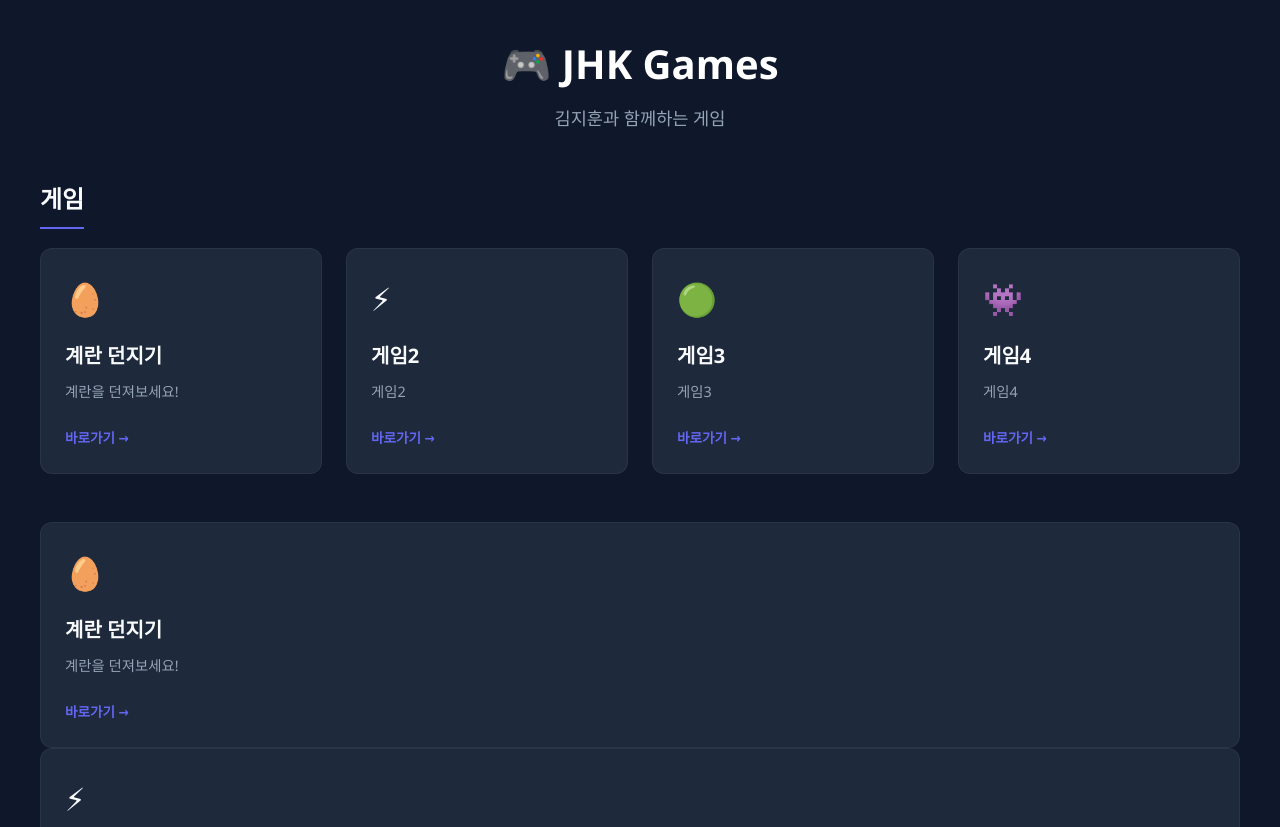
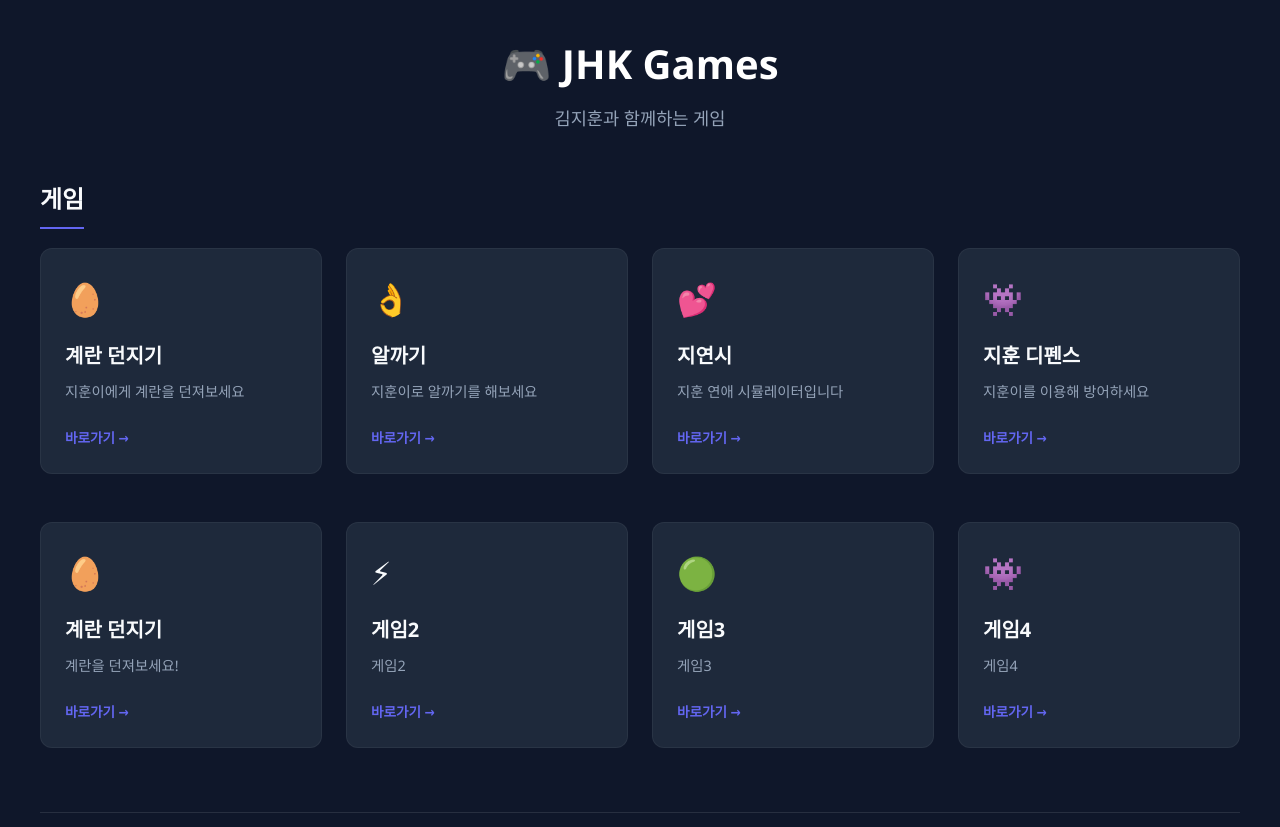
Before and after one commit to jimin0758/JHKGames, a plain HTML site: page index.html in a window 1280 px wide. Shown: the top 827 px of the page. Drawn offline with Linux system fonts and the light colour scheme.

Commit message:
Add files via upload

```diff
--- a/index.html
+++ b/index.html
@@ -148,33 +148,36 @@
         <a href="egg.html" target="_blank" rel="noopener noreferrer" class="card">
           <div class="card-icon">🥚</div>
           <div class="card-title">계란 던지기</div>
-          <div class="card-desc">계란을 던져보세요!</div>
+          <div class="card-desc">지훈이에게 계란을 던져보세요</div>
           <span class="card-link-btn">바로가기 &rarr;</span>
         </a>
 
-        <a href="https://gemini.google.com/" target="_blank" rel="noopener noreferrer" class="card">
-          <div class="card-icon">⚡</div>
-          <div class="card-title">게임2</div>
-          <div class="card-desc">게임2</div>
+        <a href="eggcut.html" target="_blank" rel="noopener noreferrer" class="card">
+          <div class="card-icon">👌</div>
+          <div class="card-title">알까기</div>
+          <div class="card-desc">지훈이로 알까기를 해보세요</div>
           <span class="card-link-btn">바로가기 &rarr;</span>
         </a>
 
-        <a href="https://gemini.google.com/" target="_blank" rel="noopener noreferrer" class="card">
-          <div class="card-icon">🟢</div>
-          <div class="card-title">게임3</div>
-          <div class="card-desc">게임3</div>
+        <a href="love.html" target="_blank" rel="noopener noreferrer" class="card">
+          <div class="card-icon">💕</div>
+          <div class="card-title">지연시</div>
+          <div class="card-desc">지훈 연애 시뮬레이터입니다</div>
           <span class="card-link-btn">바로가기 &rarr;</span>
         </a>
 
-        <a href="https://gemini.google.com/" target="_blank" rel="noopener noreferrer" class="card">
+        <a href="지훈 디펜스.html" target="_blank" rel="noopener noreferrer" class="card">
           <div class="card-icon">👾</div>
-          <div class="card-title">게임4</div>
-          <div class="card-desc">게임4</div>
+          <div class="card-title">지훈 디펜스</div>
+          <div class="card-desc">지훈이를 이용해 방어하세요</div>
           <span class="card-link-btn">바로가기 &rarr;</span>
         </a>
 
       </div>
     </section>
+        <!-- dn -->
+    <section class="category-section">
+      <div class="card-grid">
 
         <a href="egg.html" target="_blank" rel="noopener noreferrer" class="card">
           <div class="card-icon">🥚</div>
```
